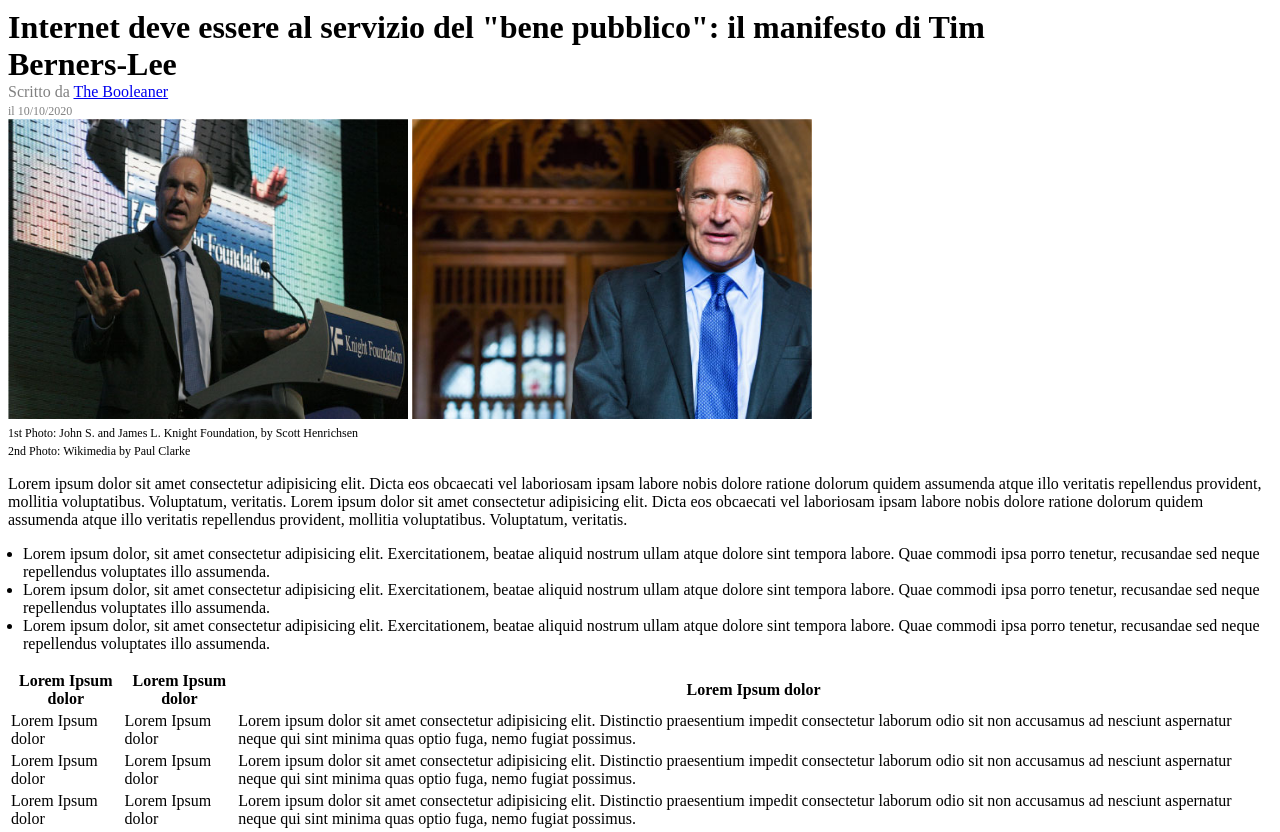
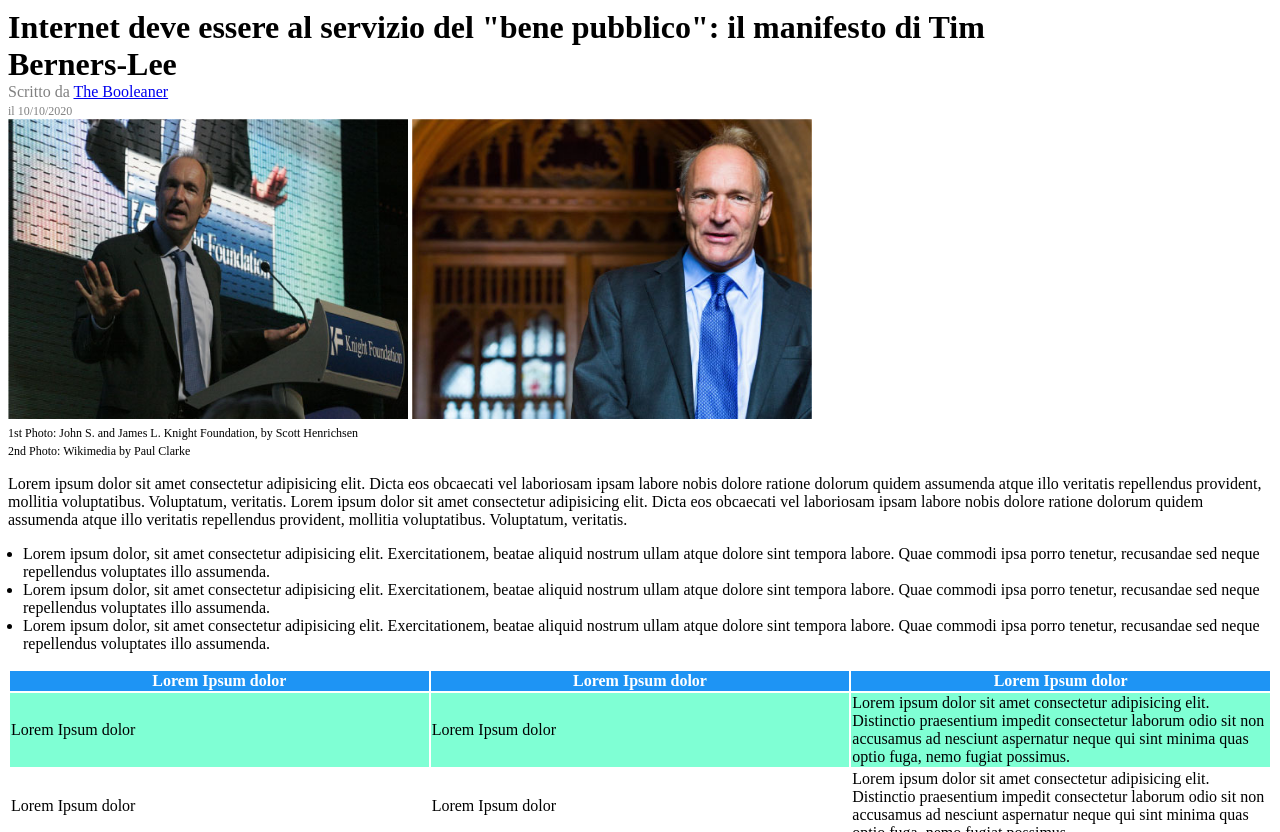
Before and after one commit to manuelcamaioni/html-css-booleaner, a plain HTML site: page index.html in a window 1280 px wide. Shown: the part 120-952 px from the top of the page. Drawn offline with Linux system fonts and the light colour scheme.

Commit message:
style for table

```diff
--- a/style1.css
+++ b/style1.css
@@ -39,3 +39,16 @@ main #article-title{
 ul{
     padding-left: 15px;
 }
+
+thead{
+    background:rgb(30, 148, 244);
+    color: white;
+}
+
+thead th{
+    width: 33%;
+}
+
+.lightblue-bg{
+    background-color: aquamarine;
+}
```
